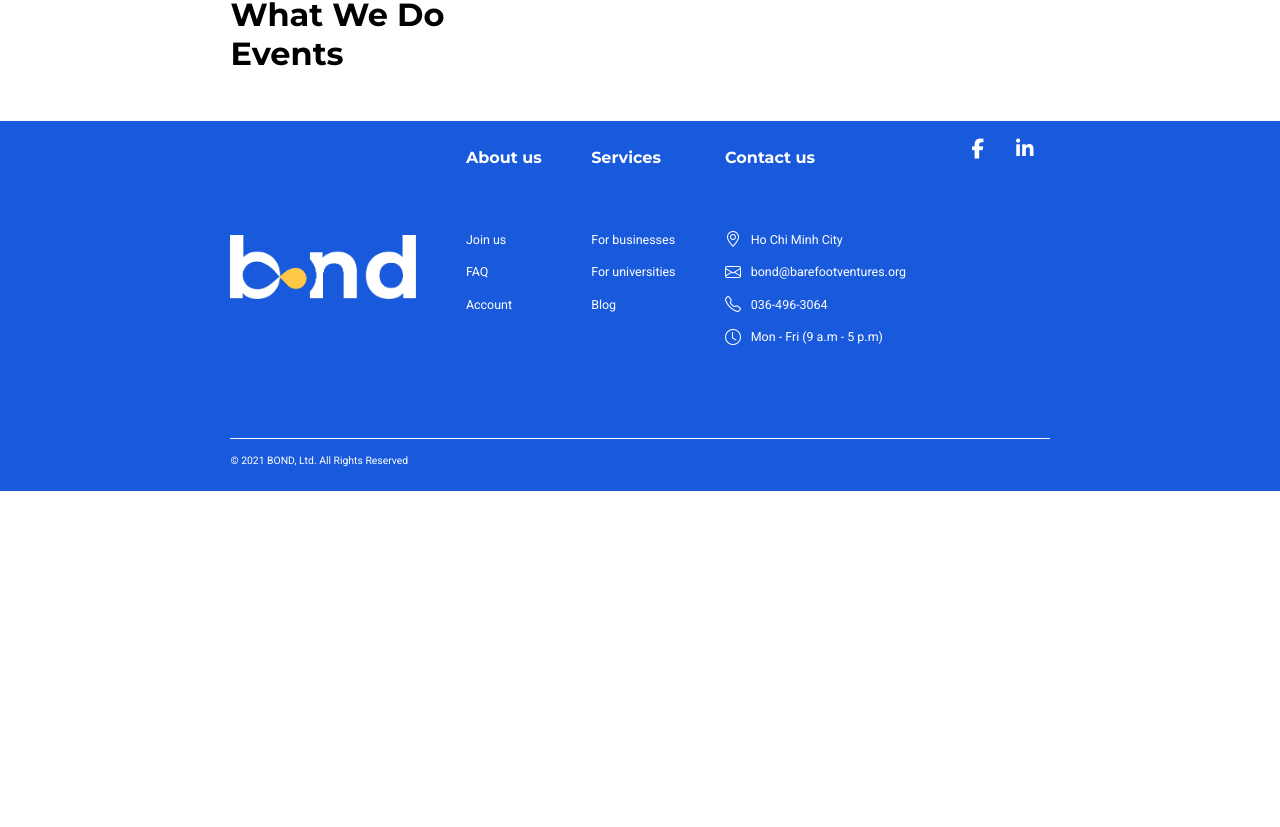
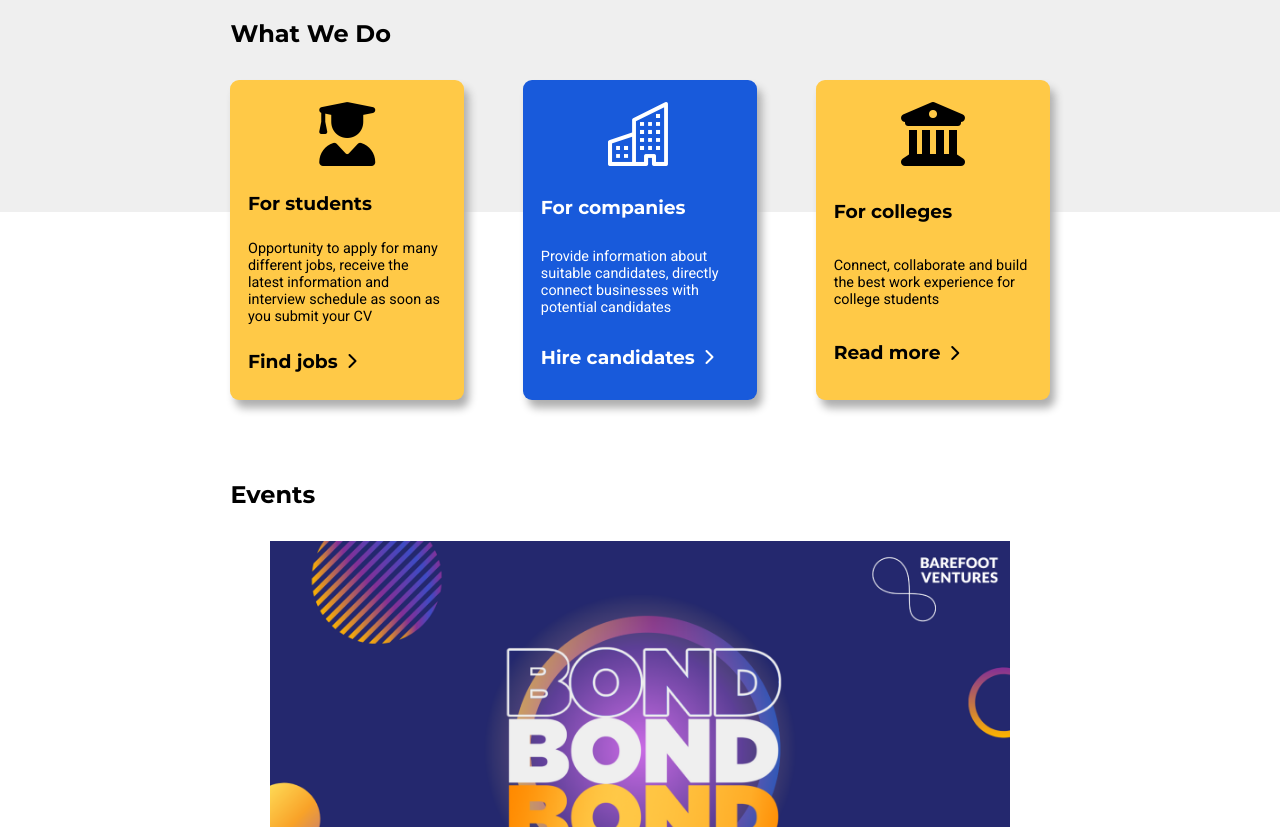
Before and after one commit to bond-barefootventures/front-end, a React (Create React App) app: page / in a window 1280 px wide. Shown: the part 1253-2080 px from the top of the page. Before the commit the page ends 1744 px from the top, so only its background shows below. Built offline with nearby package versions, Linux system fonts and the light colour scheme.

Commit message:
finish events and what we do on home

```diff
--- /dev/null
+++ b/src/components/BlogCard.js
@@ -0,0 +1,11 @@
+import React from "react"
+
+import "./styling/BlogCard.css"
+
+export default function BlogCard() {
+   return (
+      <div className="blog-card">
+         Nhu
+      </div>
+   )
+}
--- /dev/null
+++ b/src/components/BusinessCard.js
@@ -0,0 +1,23 @@
+import React from "react"
+import {Link} from "react-router-dom"
+
+import "./styling/BusinessCard.css"
+
+export default function BusinessCard(props) {
+   return (
+      <div
+         className="card"
+         style={{backgroundColor: props.background, color: props.color}}
+      >
+         <i class={props.icon}></i>
+         <div className="card-info">
+            <h3>{props.title}</h3>
+            <p className="card-description">{props.description}</p>
+            <Link to={props.to} className="card-CTA">
+               <h3>{props.CTA}</h3>
+               <i class="fas fa-chevron-right"></i>
+            </Link>
+         </div>
+      </div>
+   )
+}
--- a/src/components/HomeInfo.js
+++ b/src/components/HomeInfo.js
@@ -1,12 +1,63 @@
 import React from "react"
 
 import "./styling/HomeInfo.css"
+import {BusinessCard, BlogCard} from "./"
+import homeEvent from "../img/home-event.png"
 
 export default function HomeInfo() {
    return (
       <div className="home-info">
-         <h1>What We Do</h1>
-         <h1>Events</h1>
+         <section className="what-we-do">
+            <h1>What We Do</h1>
+            <div className="cards">
+               <BusinessCard
+                  icon="fas fa-user-graduate"
+                  title="For students"
+                  description="Opportunity to apply for many different jobs, receive the latest information and interview schedule as soon as you submit your CV"
+                  CTA="Find jobs"
+                  to="jobs"
+                  background="var(--default-yellow)"
+                  color="black"
+               />
+               <BusinessCard
+                  icon="bi bi-building"
+                  title="For companies"
+                  description="Provide information about suitable candidates, directly connect businesses with potential candidates"
+                  CTA="Hire candidates"
+                  to="business"
+                  background="var(--default-blue)"
+                  color="white"
+               />
+               <BusinessCard
+                  icon="fas fa-university"
+                  title="For colleges"
+                  description="Connect, collaborate and build the best work experience for college students"
+                  CTA="Read more"
+                  to="business"
+                  background="var(--default-yellow)"
+                  color="black"
+               />
+            </div>
+         </section>
+
+         <section className="events">
+            <h1>Events</h1>
+            <img src={homeEvent} alt="BOND Online Career Fair 2021" />
+         </section>
+
+         <section className="blog">
+            <h1>Blog</h1>
+            <div className="blog-flex">
+               <BlogCard />
+               <BlogCard />
+               <BlogCard />
+            </div>
+         </section>
+
+         <section className="network">
+            <h1>Our Network</h1>
+
+         </section>
       </div>
    )
 }
--- a/src/components/index.js
+++ b/src/components/index.js
@@ -3,3 +3,5 @@ export {default as Footer} from "./Footer"
 export {default as Carousel} from "./Carousel"
 export {default as Banner} from "./Banner"
 export {default as HomeInfo} from "./HomeInfo"
+export {default as BusinessCard} from "./BusinessCard"
+export {default as BlogCard} from "./BlogCard"
--- a/src/components/styling/Banner.css
+++ b/src/components/styling/Banner.css
@@ -42,6 +42,7 @@
 .learn-more:hover {
    margin-left: 1rem;
    transition: ease 500ms;
+   opacity: 0.75;
 }
 
 .learn-more i {
--- /dev/null
+++ b/src/components/styling/BusinessCard.css
@@ -0,0 +1,55 @@
+.card {
+   width: 28.5%;
+   height: 320px;
+   background-color: var(--default-yellow);
+   padding: 1.4rem 1.1rem 0.5rem 1.1rem;
+   border-radius: 9px;
+   box-shadow: 5px 8px 8px #afafaf;
+   transition: all ease-in-out 300ms;
+}
+
+.card i {
+   font-size: 4rem;
+   display: flex;
+   justify-content: center;
+   align-items: center;
+}
+
+.card-info i {
+   font-size: 1em;
+}
+
+.card-CTA {
+   display: flex;
+   flex-direction: row;
+   align-items: center;
+   transition: all ease 300ms;
+   text-decoration: none;
+   color: inherit;
+}
+
+.card-CTA:hover {
+   padding-left: 0.7em;
+   transition: all ease 400ms;
+   opacity: 0.75;
+}
+
+.card-CTA i {
+   padding-left: 0.55em;
+}
+
+.card-info {
+   height: 80%;
+   display: flex;
+   flex-direction: column;
+   justify-content: space-evenly;
+}
+
+.card-description {
+   font-size: 0.9rem;
+}
+
+.card:hover {
+   transform: scale(0.92);
+   transition: all ease-in-out 400ms;
+}
--- a/src/components/styling/HomeInfo.css
+++ b/src/components/styling/HomeInfo.css
@@ -1,3 +1,21 @@
 .home-info {
    padding: 3rem 18vw 3rem 18vw;
+   background: linear-gradient(to bottom, var(--default-grey) 0%, var(--default-grey) 20%, white 20%, white 100%)
 }
+
+.cards {
+   display: flex;
+   flex-direction: row;
+   justify-content: space-between;
+   padding: 2rem 0 2rem 0;
+}
+
+.home-info section {
+   padding: 1.5rem 0 1.5rem 0;
+}
+
+.events img {
+   width: 100%;
+   height: auto;
+   padding: 2rem 2.5rem 2rem 2.5rem;
+}
--- a/src/components/styling/Navbar.css
+++ b/src/components/styling/Navbar.css
@@ -28,7 +28,7 @@
    filter: brightness(87%)
 }
 
-img {
+nav img {
    height: 2em;
 }
 
@@ -86,7 +86,7 @@ img {
    color: var(--default-yellow);
 }
 
-p:hover {
+.sign-in p:hover {
    filter: brightness(130%);
    transition: all ease-in-out 300ms;
 }
```
Also changed, not shown: src/components/styling/BlogCard.css (added), src/img/home-event.png (added).
